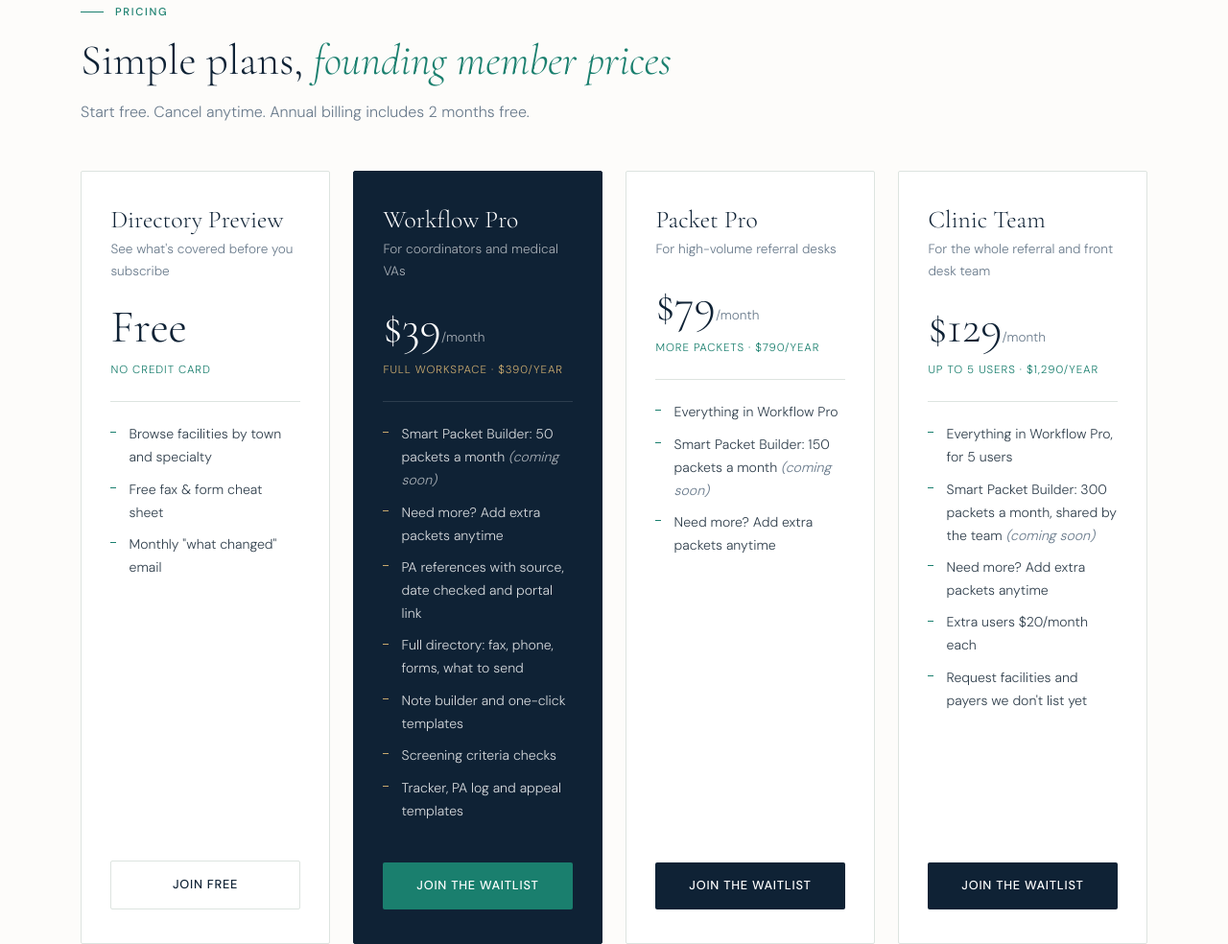
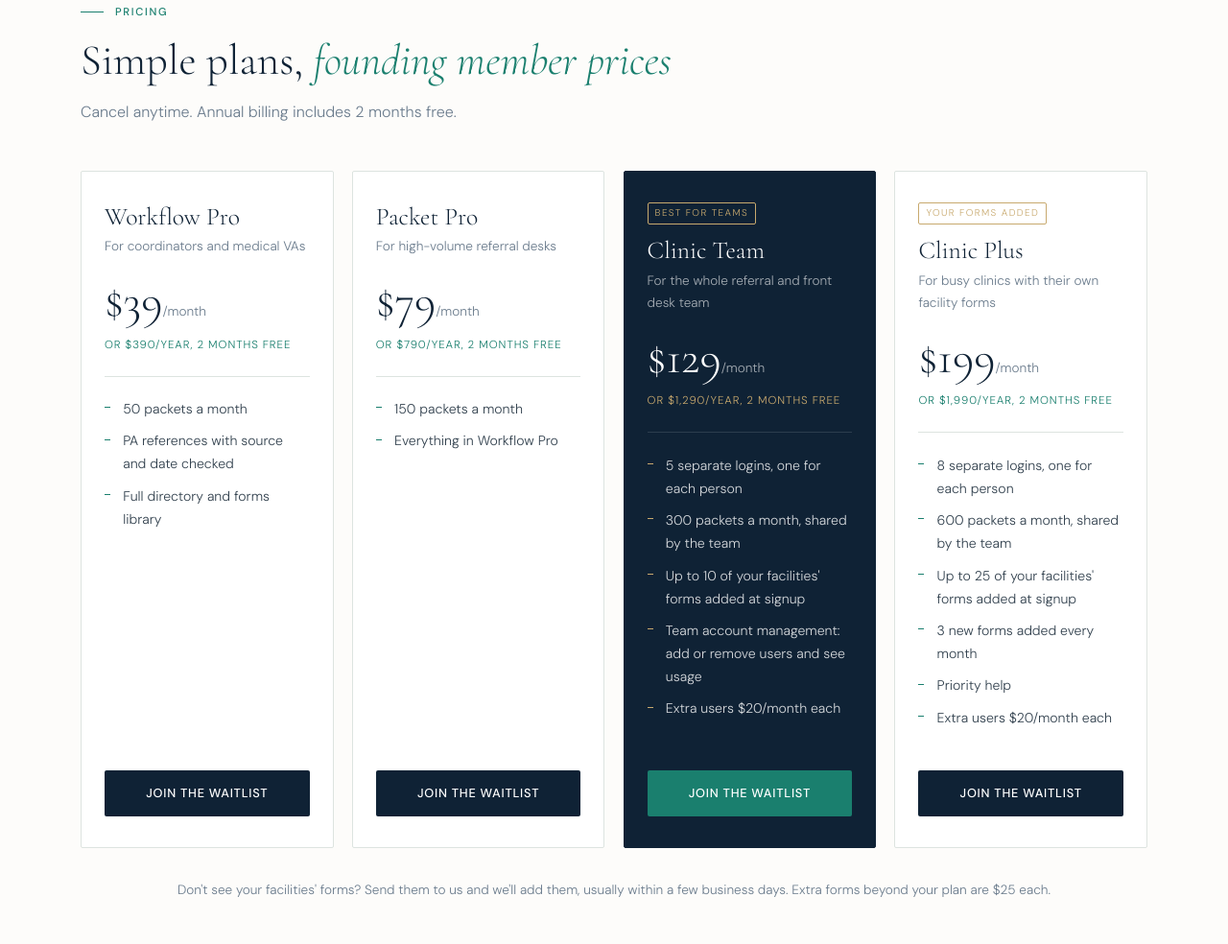
Before and after one commit to abosley9/claritymedops, a plain HTML site: page referral-desk/index.html in a window 1280 px wide. Shown: the part 4096-5080 px from the top of the page at 96% size. Drawn offline with nearby package versions, Linux system fonts and the light colour scheme.

Commit message:
Referral Desk page: four paid plans matching the app (Clinic Plus added, free card removed, one plan highlighted)
Co-Authored-By: Claude Opus 5.5 <noreply@anthropic.com>
Claude-Session: https://claude.ai/code/session_01Xxio8GC2PaFVzMJsenmSqK

```diff
--- a/referral-desk/index.html
+++ b/referral-desk/index.html
@@ -117,8 +117,11 @@ section{padding:6rem 0}
 .update div{flex:1 1 300px;min-width:0;color:var(--muted);font-size:.95rem}
 
 /* pricing */
-.prices{display:grid;grid-template-columns:repeat(auto-fit,minmax(240px,1fr));gap:1.5rem;align-items:stretch}
-.price{display:flex;flex-direction:column;background:#fff;border:1px solid var(--border);padding:2.2rem 1.9rem;border-radius:2px}
+.prices{display:grid;grid-template-columns:repeat(4,minmax(0,1fr));gap:1.2rem;align-items:stretch}
+@media (max-width:1000px){.prices{grid-template-columns:repeat(2,minmax(0,1fr))}}
+@media (max-width:600px){.prices{grid-template-columns:minmax(0,1fr)}}
+.price .flag{align-self:flex-start;font-size:.62rem;letter-spacing:.14em;text-transform:uppercase;color:var(--accent);border:1px solid var(--accent);padding:2px 7px;border-radius:2px;margin-bottom:.8rem}
+.price{display:flex;flex-direction:column;background:#fff;border:1px solid var(--border);padding:2rem 1.5rem;border-radius:2px}
 .price.featured{background:var(--navy);border-color:var(--navy);color:#fff}
 .price h3{font-size:1.6rem;font-weight:300;margin:0 0 .3rem}
 .price.featured h3{color:#fff}
@@ -323,64 +326,63 @@ footer .wrap{display:flex;flex-wrap:wrap;gap:12px 2rem;justify-content:space-bet
     <div class="section-head">
       <div class="eyebrow">Pricing</div>
       <h2>Simple plans, <em>founding member prices</em></h2>
-      <p>Start free. Cancel anytime. Annual billing includes 2 months free.</p>
+      <p>Cancel anytime. Annual billing includes 2 months free.</p>
     </div>
     <div class="prices">
       <div class="price">
-        <h3>Directory Preview</h3>
-        <p class="for">See what's covered before you subscribe</p>
-        <div class="amount">Free</div>
-        <div class="billing">No credit card</div>
-        <ul>
-          <li>Browse facilities by town and specialty</li>
-          <li>Free fax &amp; form cheat sheet</li>
-          <li>Monthly "what changed" email</li>
-        </ul>
-        <a class="btn btn-line" href="https://tally.so/r/9NXWZQ">Join free</a>
-      </div>
-      <div class="price featured">
         <h3>Workflow Pro</h3>
         <p class="for">For coordinators and medical VAs</p>
         <div class="amount">$39<small>/month</small></div>
-        <div class="billing">Full workspace · $390/year</div>
+        <div class="billing">or $390/year, 2 months free</div>
         <ul>
-          <li>Smart Packet Builder: 50 packets a month <em>(coming soon)</em></li>
-          <li>Need more? Add extra packets anytime</li>
-          <li>PA references with source, date checked and portal link</li>
-          <li>Full directory: fax, phone, forms, what to send</li>
-          <li>Note builder and one-click templates</li>
-          <li>Screening criteria checks</li>
-          <li>Tracker, PA log and appeal templates</li>
+          <li>50 packets a month</li>
+          <li>PA references with source and date checked</li>
+          <li>Full directory and forms library</li>
         </ul>
-        <a class="btn btn-teal" href="https://tally.so/r/9NXWZQ">Join the waitlist</a>
+        <a class="btn btn-navy" href="https://tally.so/r/9NXWZQ">Join the waitlist</a>
       </div>
       <div class="price">
         <h3>Packet Pro</h3>
         <p class="for">For high-volume referral desks</p>
         <div class="amount">$79<small>/month</small></div>
-        <div class="billing">More packets · $790/year</div>
+        <div class="billing">or $790/year, 2 months free</div>
         <ul>
+          <li>150 packets a month</li>
           <li>Everything in Workflow Pro</li>
-          <li>Smart Packet Builder: 150 packets a month <em>(coming soon)</em></li>
-          <li>Need more? Add extra packets anytime</li>
         </ul>
         <a class="btn btn-navy" href="https://tally.so/r/9NXWZQ">Join the waitlist</a>
       </div>
-      <div class="price">
-        <h3>Clinic Team</h3>
+      <div class="price featured">
+        <span class="flag">Best for teams</span><h3>Clinic Team</h3>
         <p class="for">For the whole referral and front desk team</p>
         <div class="amount">$129<small>/month</small></div>
-        <div class="billing">Up to 5 users · $1,290/year</div>
+        <div class="billing">or $1,290/year, 2 months free</div>
         <ul>
-          <li>Everything in Workflow Pro, for 5 users</li>
-          <li>Smart Packet Builder: 300 packets a month, shared by the team <em>(coming soon)</em></li>
-          <li>Need more? Add extra packets anytime</li>
+          <li>5 separate logins, one for each person</li>
+          <li>300 packets a month, shared by the team</li>
+          <li>Up to 10 of your facilities' forms added at signup</li>
+          <li>Team account management: add or remove users and see usage</li>
           <li>Extra users $20/month each</li>
-          <li>Request facilities and payers we don't list yet</li>
+        </ul>
+        <a class="btn btn-teal" href="https://tally.so/r/9NXWZQ">Join the waitlist</a>
+      </div>
+      <div class="price">
+        <span class="flag">Your forms added</span><h3>Clinic Plus</h3>
+        <p class="for">For busy clinics with their own facility forms</p>
+        <div class="amount">$199<small>/month</small></div>
+        <div class="billing">or $1,990/year, 2 months free</div>
+        <ul>
+          <li>8 separate logins, one for each person</li>
+          <li>600 packets a month, shared by the team</li>
+          <li>Up to 25 of your facilities' forms added at signup</li>
+          <li>3 new forms added every month</li>
+          <li>Priority help</li>
+          <li>Extra users $20/month each</li>
         </ul>
         <a class="btn btn-navy" href="https://tally.so/r/9NXWZQ">Join the waitlist</a>
       </div>
     </div>
+    <p class="price-note">Don't see your facilities' forms? Send them to us and we'll add them, usually within a few business days. Extra forms beyond your plan are $25 each.</p>
   </div>
 </section>
 
```
